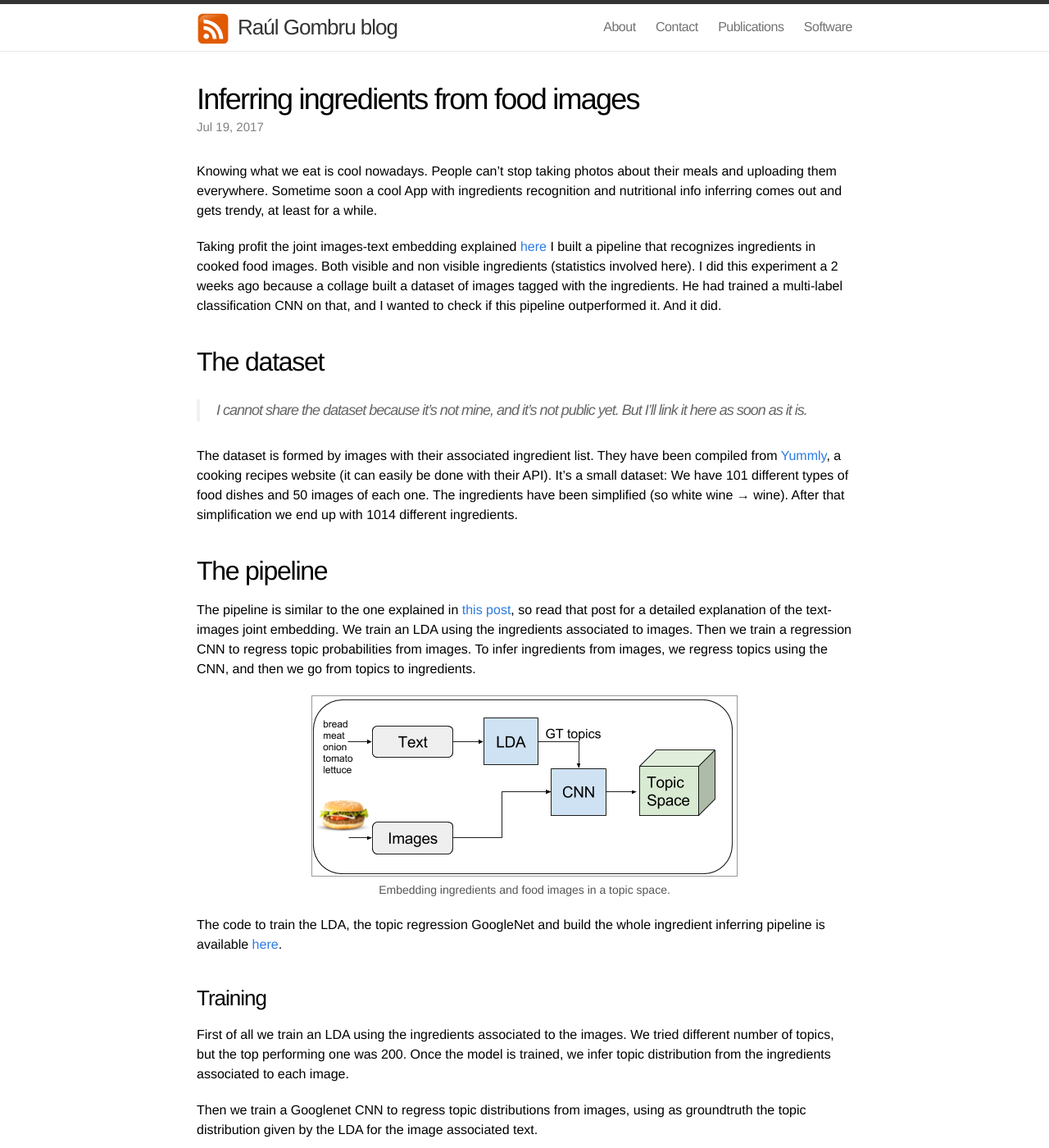
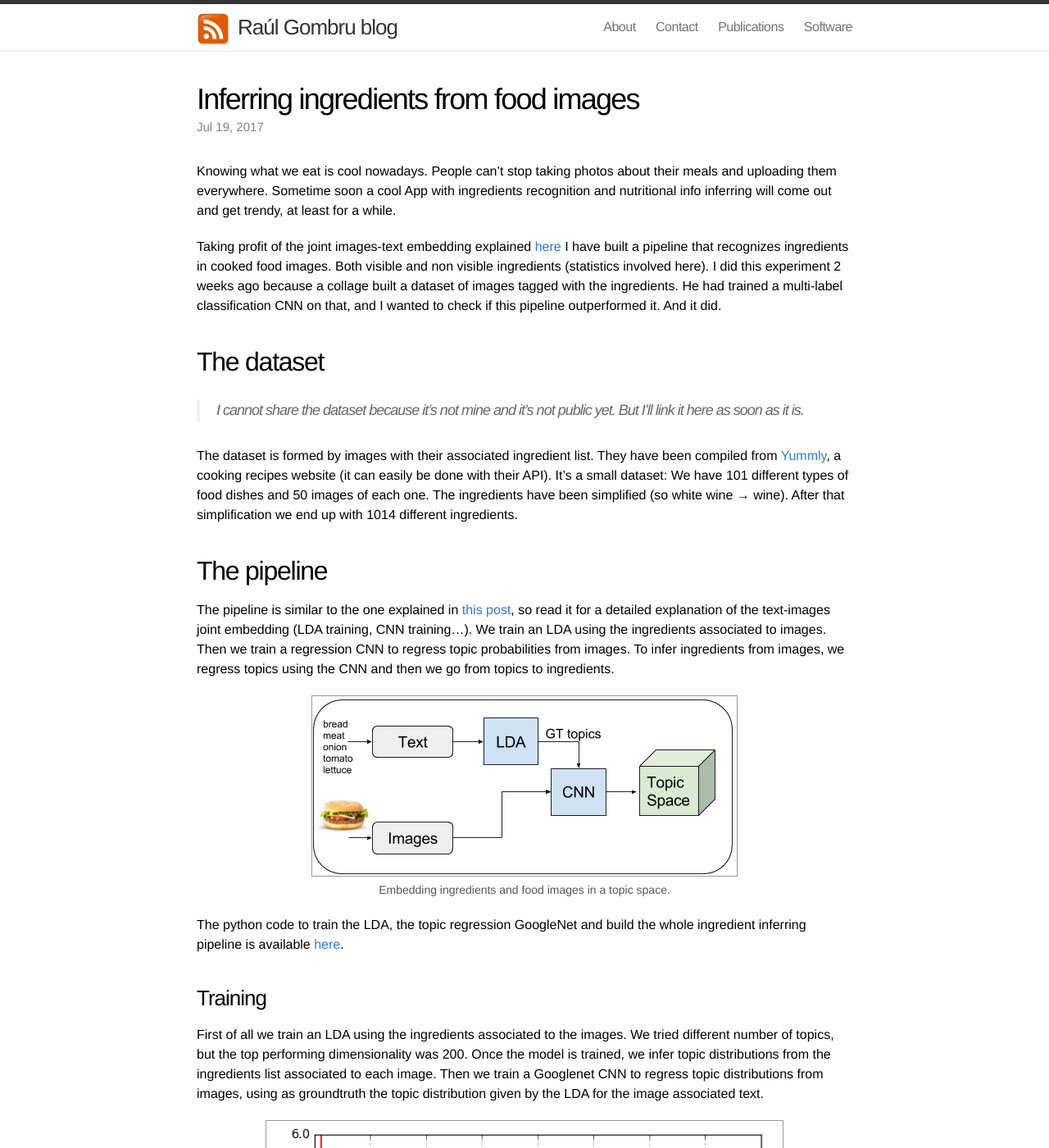
Before and after one commit to gombru/gombru.github.io, a Jekyll site: the page built from _posts/2017-07-19-phd.markdown, in a window 1280 px wide and 1400 px high. Shown: the whole window at 82% size. Built offline with Jekyll 4.4.1, drawn with Linux system fonts in a browser that asks for light colours; some of the changed text lies outside the part shown.

Commit message:
Ingredients posts

```diff
--- a/_posts/2017-07-19-phd.markdown
+++ b/_posts/2017-07-19-phd.markdown
@@ -2,27 +2,27 @@
 layout: post
 comments: false
 title:  "Inferring ingredients from food images"
-excerpt: "An LDA and a CNN are used to embbed the ingredients lists and the food images respectibly in a topic space. The CNN can predict topic distributions from food images, and from the topic distribution we predict the ingredients."
+excerpt: "A LDA and a CNN are used to embbed the ingredients lists and the food images respectibly in a topic space. The CNN can predict topic distributions from food images, and from the topic distribution we predict the ingredients."
 date:   2017-07-19 20:00:00
 mathjax: false
 ---
 
 
-Knowing what we eat is cool nowadays. People can’t stop taking photos about their meals and uploading them everywhere. Sometime soon a cool App with ingredients recognition and nutritional info inferring comes out and gets trendy, at least for a while.
+Knowing what we eat is cool nowadays. People can’t stop taking photos about their meals and uploading them everywhere. Sometime soon a cool App with ingredients recognition and nutritional info inferring will come out and get trendy, at least for a while.
 
-Taking profit the joint images-text embedding explained [here](https://gombru.github.io/2017/06/30/phd/) I built a pipeline that recognizes ingredients in cooked food images. Both visible and non visible ingredients (statistics involved here).
-I did this experiment a 2 weeks ago because a collage built a dataset of images tagged with the ingredients. He had trained a multi-label classification CNN on that, and I wanted to check if this pipeline outperformed it. And it did.
+Taking profit of the joint images-text embedding explained [here](https://gombru.github.io/2017/06/30/phd/) I have built a pipeline that recognizes ingredients in cooked food images. Both visible and non visible ingredients (statistics involved here).
+I did this experiment 2 weeks ago because a collage built a dataset of images tagged with the ingredients. He had trained a multi-label classification CNN on that, and I wanted to check if this pipeline outperformed it. And it did.
 
 ## The dataset
 
->I cannot share the dataset because it’s not mine, and it’s not public yet. But I’ll link it here as soon as it is.
+>I cannot share the dataset because it’s not mine and it’s not public yet. But I’ll link it here as soon as it is.
 
 The dataset is formed by images with their associated ingredient list. They have been compiled from [Yummly](https://www.yummly.co/), a cooking recipes website (it can easily be done with their API).
 It’s a small dataset: We have 101 different types of food dishes and 50 images of each one. The ingredients have been simplified (so white wine → wine). After that simplification we end up with 1014 different ingredients.
 
 ## The pipeline
 
-The pipeline is similar to the one explained in [this post](https://gombru.github.io/2017/06/30/phd/), so read that post for a detailed explanation of the text-images joint embedding. We train an LDA using the ingredients associated to images. Then we train a regression CNN to regress topic probabilities from images. To infer ingredients from images, we regress topics using the CNN, and then we go from topics to ingredients.
+The pipeline is similar to the one explained in [this post](https://gombru.github.io/2017/06/30/phd/), so read it for a detailed explanation of the text-images joint embedding (LDA training, CNN training...). We train an LDA using the ingredients associated to images. Then we train a regression CNN to regress topic probabilities from images. To infer ingredients from images, we regress topics using the CNN and then we go from topics to ingredients.
 
 <div class="imgcap">
 <img src="/assets/ingredients/train_pipeline.png">
@@ -31,12 +31,11 @@
 	</div>
 </div>
 
-The code to train the LDA, the topic regression GoogleNet and build the whole ingredient inferring pipeline is available [here](https://github.com/gombru/ingredientsSearcher).
+The python code to train the LDA, the topic regression GoogleNet and build the whole ingredient inferring pipeline is available [here](https://github.com/gombru/ingredientsSearcher).
 
 ### Training
 
-First of all we train an LDA using the ingredients associated to the images. We tried different number of topics, but the top performing one was 200. Once the model is trained, we infer topic distribution from the ingredients associated to each image.
-
+First of all we train an LDA using the ingredients associated to the images. We tried different number of topics, but the top performing dimensionality was 200. Once the model is trained, we infer topic distributions from the ingredients list associated to each image.
 Then we train a Googlenet CNN to regress topic distributions from images, using as groundtruth the topic distribution given by the LDA for the image associated text.
 
 <div class="imgcap">
@@ -46,24 +45,23 @@
 	</div>
 </div>
 
-
 As it can be seen in the figure, in this case the training was fast. With just 2000 iterations (batch size 100), the model has already learned and overfits. That’s because the dataset is very small. 2000 iterations with batch size 100 are 40 epochs.
 
-The training parameters for both the LDA and the CNN where as in [here](https://gombru.github.io/2017/06/30/phd/).
+The training parameters for both the LDA and the CNN training were the same as in [here](https://gombru.github.io/2017/06/30/phd/).
 
 ### Testing
 
-In the testing phase we first infer with the CNN a topic distribution form the image.
-To infer the ingredients we set two thresholds:
+In the testing phase we first infer with the CNN a topic distribution from the image.
+To infer the ingredients from the topic distributionwe set two thresholds:
 
-Topic score threshold: Obly topics with a score higher than this threshold can contribute with an ingredient.
-Ingredient threshold: Only ingredients with a score higher than this threshold are accepted.
+- Topic score threshold: Only topics with a score higher than this threshold can contribute with an ingredient.
+- Ingredient threshold: Only ingredients with a score higher than this threshold are accepted.
 
 The topic score is the value regressed by the CNN for that topic.
 The ingredient score is the value regressed by the CNN for a topic multiplied by the score of the ingredient in that topic.
 
 <div class="imgcap">
-<img src="/assets/ingredients/train_pipeline.png">
+<img src="/assets/ingredients/test_pipeline.png">
 	<div class="thecap">
 	Inferring ingredients from images of cooked food.
 	</div>
@@ -104,15 +102,12 @@
 <div class="imgcap">
 <img src="/assets/ingredients/img6.jpg">
 </div>
-<div class="imgcap">
-<img src="/assets/ingredients/img7.jpg">
-</div>
 
 
 
 ## Conclusions
 
-This dataset is too small to learn ingredients representations. The main problem is that we have only 101 different food dishes. So a CNN learns to recognize the dish, and then statistically infers the ingredients. But it’s not really recognizing ingredients.
+Though the shown results seem great, this dataset is too small to learn ingredients representations. The main problem is that we have only 101 different food dishes. So a CNN learns to recognize the dish, and then statistically infers the ingredients. It’s not really recognizing ingredients.
 Also, we should have different food dishes in the train and the test set, so we cannot prove that the net can extrapolate the ingredients recognition to other dishes.
 
 After this experiments and conclusion, we decided to expand the dataset, given that the pipeline seemed to be working but we needed more data to prove it with certainty. So we expanded the dataset to 200 different food dishes and 100 images of each one, and building a test set of unseen dishes. But when we were going to start the experiments with the expanded dataset [a CVPR2017 paper from the MIT ](http://im2recipe.csail.mit.edu/) came out. They were working in the same task, but had a much larger dataset, a much larger and good looking pipeline and a lot of work and money behind. So I stopped working in ingredients recognition. Retreat on time is a victory
```
Also changed, not shown: other parts of _posts/2017-07-19-phd.markdown (+1 -1 lines), 1 other file.
